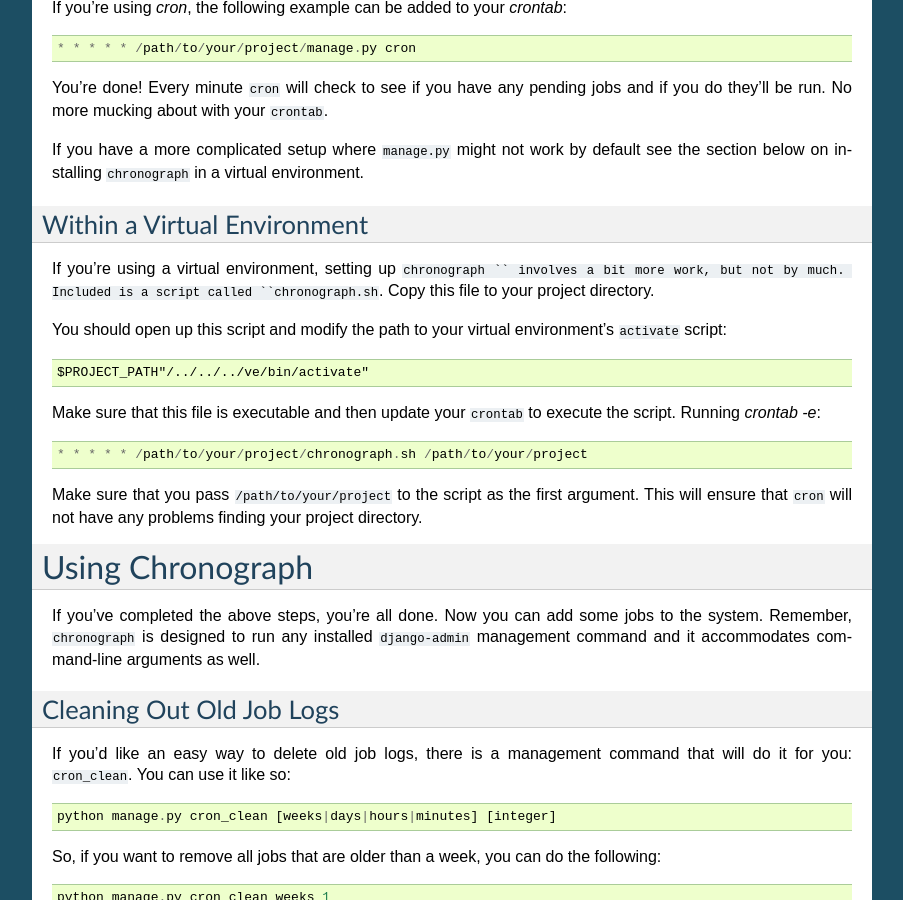
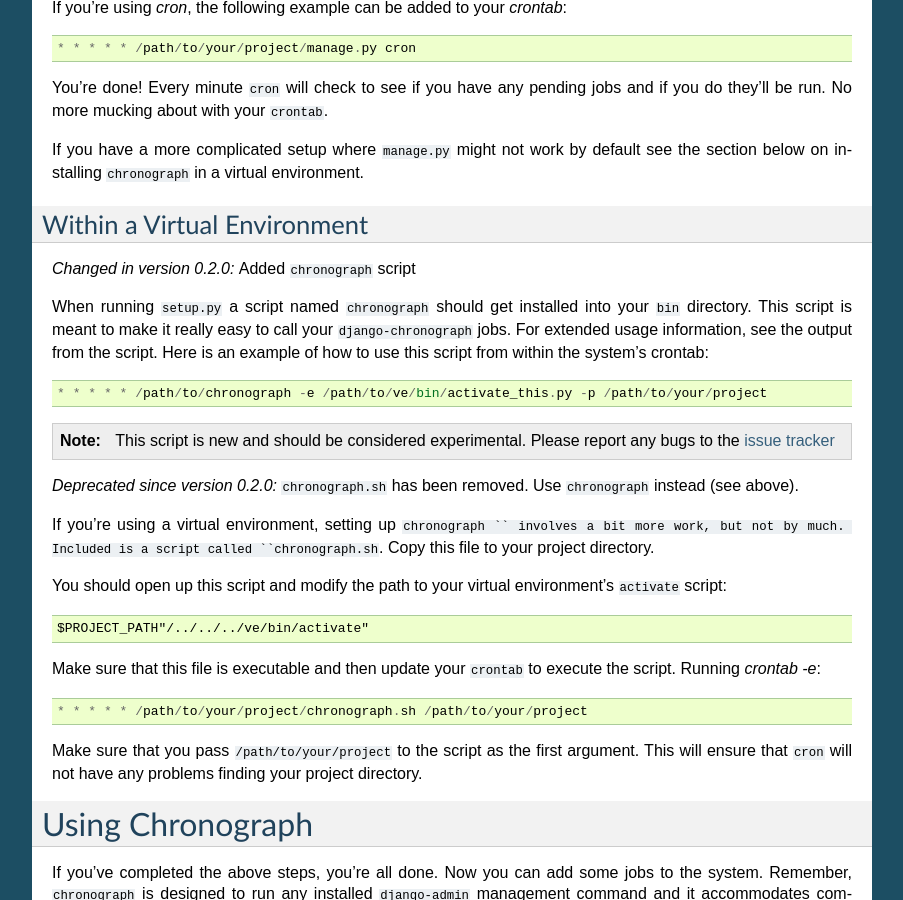
Before and after one commit to ErwinJunge/wnielson-django-chronograph, a Sphinx documentation site: the page built from docs/overview.txt, in a window 1280 px wide and 900 px high, scrolled down 472 px. Shown: the whole window, without its empty margins (198-1101 px from the left). Built offline with Sphinx 7.4.7, drawn with Linux system fonts in a browser that asks for light colours.

Commit message:
Added a note in the docs about the new chronograph script.

```diff
--- a/docs/overview.txt
+++ b/docs/overview.txt
@@ -41,6 +41,27 @@ environment.
 
 Within a Virtual Environment
 ----------------------------
+
+.. versionchanged:: 0.2.0
+	Added ``chronograph`` script
+
+When running ``setup.py`` a script named ``chronograph`` should get installed
+into your ``bin`` directory.  This script is meant to make it really easy to
+call your ``django-chronograph`` jobs.  For extended usage information, see
+the output from the script.  Here is an example of how to use this script from
+within the system's crontab::
+
+	* * * * * /path/to/chronograph -e /path/to/ve/bin/activate_this.py -p /path/to/your/project
+
+.. note::
+	This script is new and should be considered experimental.  Please report
+	any bugs to the `issue tracker`_
+
+	.. _issue tracker: http://bitbucket.org/wnielson/django-chronograph/issues
+
+.. deprecated:: 0.2.0
+	``chronograph.sh`` has been removed.  Use ``chronograph`` instead (see
+	above).
 
 If you're using a virtual environment, setting up ``chronograph `` involves a
 bit more work, but not by much.  Included is a script called
```
